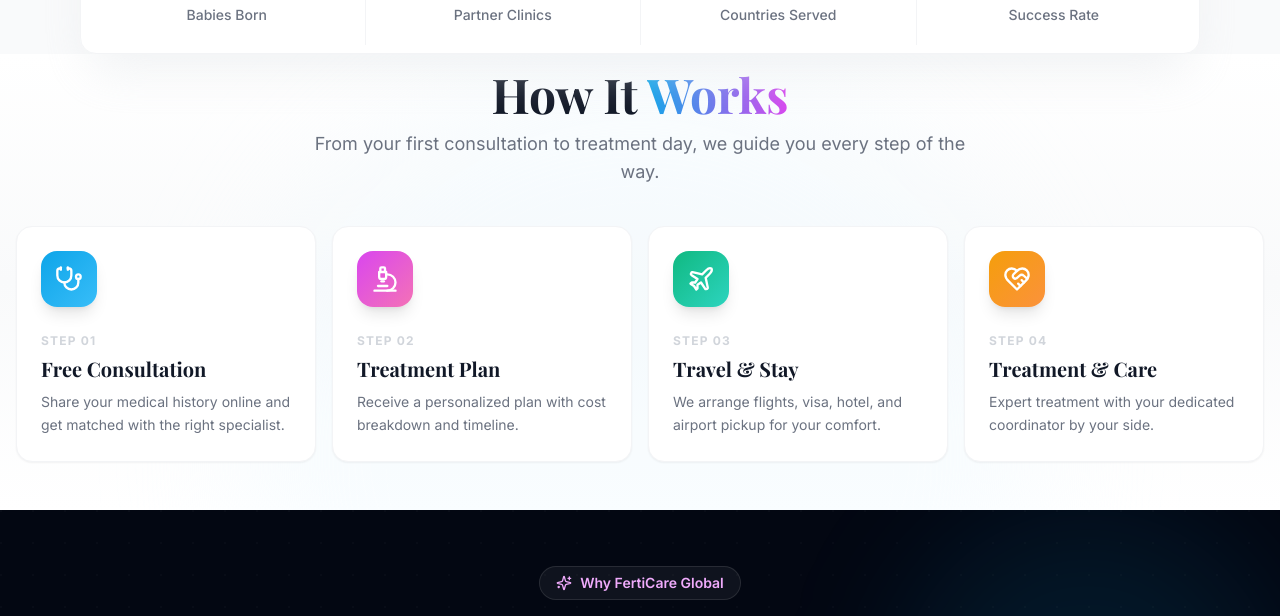
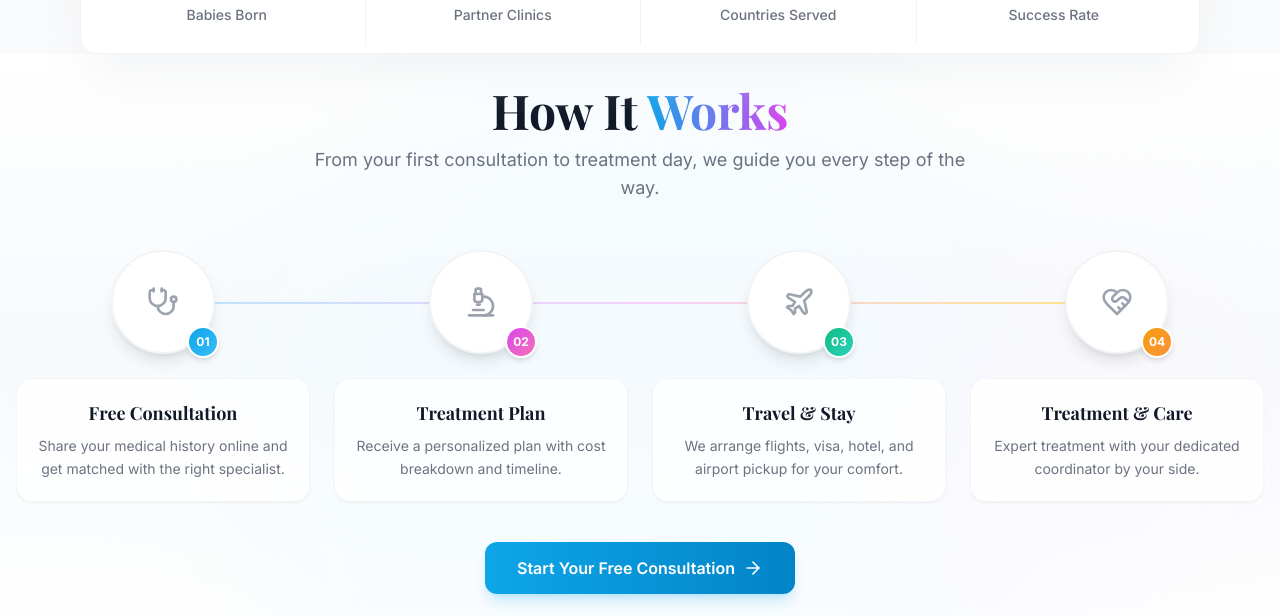
Before and after one commit to ashishsrivastava14/IVF_Medical_Tourism, a React (Vite) app: page / in a window 1280 px wide. Shown: the part 808-1424 px from the top of the page. Built offline with nearby package versions, Linux system fonts and the light colour scheme.

Commit message:
Update hero slide overlays and enhance section styling for improved visual appeal

```diff
--- a/src/pages/public/HomePage.jsx
+++ b/src/pages/public/HomePage.jsx
@@ -19,7 +19,7 @@ const heroSlides = [
     highlight: 'Parenthood',
     titleEnd: 'Starts Here',
     subtitle: 'Access world-class IVF treatments at a fraction of the cost. We connect you with top fertility specialists across 6 countries.',
-    overlay: 'from-primary-900/60 via-primary-900/40 to-primary-900/20',
+    overlay: 'from-primary-900/40 via-primary-900/20 to-primary-900/10',
   },
   {
     image: 'https://images.unsplash.com/photo-1551190822-a9333d879b1f?auto=format&fit=crop&w=1920&q=80',
@@ -27,7 +27,7 @@ const heroSlides = [
     highlight: 'Fertility',
     titleEnd: 'Specialists',
     subtitle: '42 vetted doctors across 12 JCI-accredited clinics with proven success rates and personalized treatment plans.',
-    overlay: 'from-primary-900/60 via-primary-800/35 to-accent-900/20',
+    overlay: 'from-primary-900/40 via-primary-900/20 to-primary-900/10',
   },
   {
     image: 'https://images.unsplash.com/photo-1631815588090-d4bfec5b1ccb?auto=format&fit=crop&w=1920&q=80',
@@ -35,7 +35,7 @@ const heroSlides = [
     highlight: 'IVF Technology',
     titleEnd: 'Global Access',
     subtitle: 'From PGT genetic testing to ICSI and egg freezing — cutting-edge reproductive science at affordable prices worldwide.',
-    overlay: 'from-accent-900/55 via-primary-900/35 to-primary-900/20',
+    overlay: 'from-primary-900/40 via-primary-900/20 to-primary-900/10',
   },
   {
     image: 'https://images.unsplash.com/photo-1516627145497-ae6968895b74?auto=format&fit=crop&w=1920&q=80',
@@ -43,7 +43,7 @@ const heroSlides = [
     highlight: 'Care Package',
     titleEnd: 'For Your Trip',
     subtitle: 'Travel arrangements, visa support, boutique hotels, and a dedicated coordinator — we handle everything so you can focus on your family.',
-    overlay: 'from-primary-900/60 via-primary-900/40 to-accent-900/15',
+    overlay: 'from-primary-900/40 via-primary-900/20 to-primary-900/10',
   },
 ];
 
@@ -224,14 +224,16 @@ export default function HomePage() {
 
 
       {/* ═══════════════════════════════════════════════════════════
-          HOW IT WORKS — Process Timeline
+          HOW IT WORKS — Interactive Process Timeline
        ═══════════════════════════════════════════════════════════ */}
-      <section className="pt-4 pb-12 bg-gradient-to-b from-white via-gray-50/50 to-white relative overflow-hidden">
+      <section className="pt-8 pb-14 bg-gradient-to-b from-white via-primary-50/30 to-white relative overflow-hidden">
         {/* Background accents */}
         <div className="absolute top-0 left-1/2 -translate-x-1/2 w-[800px] h-[800px] bg-primary-50/40 rounded-full blur-3xl pointer-events-none" />
+        <div className="absolute bottom-0 right-0 w-[400px] h-[400px] bg-accent-50/30 rounded-full blur-3xl pointer-events-none" />
 
         <div className="max-w-7xl mx-auto px-4 relative">
-          <div className="text-center mb-10">
+          {/* Header */}
+          <div className="text-center mb-12">
 
             <h2 className="text-3xl md:text-4xl lg:text-5xl font-display font-bold text-gray-900">
               How It <span className="bg-gradient-to-r from-primary-500 to-accent-500 bg-clip-text text-transparent">Works</span>
@@ -241,32 +243,80 @@ export default function HomePage() {
             </p>
           </div>
 
-          <div className="grid md:grid-cols-2 lg:grid-cols-4 gap-6 lg:gap-4">
-            {processSteps.map((item, i) => (
-              <div key={i} className="group relative">
-                {/* Connector line */}
-                {i < processSteps.length - 1 && (
-                  <div className="hidden lg:block absolute top-12 left-[60%] right-0 h-[2px]">
-                    <div className="w-full h-full bg-gradient-to-r from-gray-200 to-gray-100" />
-                    <div className="absolute right-0 top-1/2 -translate-y-1/2 w-2 h-2 rounded-full bg-gray-200" />
+          {/* Desktop: Horizontal timeline with connecting line */}
+          <div className="hidden lg:block relative">
+            {/* Central connecting line */}
+            <div className="absolute top-[52px] left-[12%] right-[12%] h-[2px]">
+              <div className="w-full h-full bg-gradient-to-r from-primary-200 via-accent-200 to-amber-200 rounded-full" />
+            </div>
+
+            <div className="grid grid-cols-4 gap-6">
+              {processSteps.map((item, i) => (
+                <div key={i} className="group relative flex flex-col items-center text-center">
+                  {/* Step number ring + icon */}
+                  <div className="relative mb-6">
+                    {/* Animated ring */}
+                    <div className={`absolute -inset-3 rounded-full bg-gradient-to-br ${item.color} opacity-0 group-hover:opacity-20 blur-xl transition-all duration-700`} />
+                    <div className={`relative w-[104px] h-[104px] rounded-full bg-white border-2 border-gray-100 shadow-lg group-hover:shadow-2xl group-hover:border-transparent transition-all duration-500 flex items-center justify-center`}>
+                      {/* Gradient border on hover */}
+                      <div className={`absolute inset-0 rounded-full bg-gradient-to-br ${item.color} opacity-0 group-hover:opacity-100 transition-opacity duration-500`} />
+                      <div className="absolute inset-[2px] rounded-full bg-white group-hover:bg-gray-50/80 transition-colors duration-500" />
+                      <div className="relative flex flex-col items-center">
+                        <item.icon className={`w-8 h-8 text-gray-400 group-hover:text-transparent transition-colors duration-500`} style={{ WebkitBackgroundClip: 'text' }} />
+                        <div className={`w-8 h-8 absolute bg-gradient-to-br ${item.color} opacity-0 group-hover:opacity-100 transition-opacity duration-500 [mask-image:var(--icon-mask)]`}>
+                          <item.icon className="w-8 h-8 text-white" />
+                        </div>
+                      </div>
+                    </div>
+                    {/* Step badge */}
+                    <div className={`absolute -bottom-1 -right-1 w-8 h-8 rounded-full bg-gradient-to-br ${item.color} flex items-center justify-center shadow-md border-2 border-white`}>
+                      <span className="text-xs font-bold text-white">{item.step}</span>
+                    </div>
                   </div>
-                )}
-                <div className="bg-white rounded-2xl p-6 border border-gray-100 shadow-sm hover:shadow-xl hover:-translate-y-2 transition-all duration-500 relative overflow-hidden">
-                  {/* Glow on hover */}
-                  <div className={`absolute inset-0 opacity-0 group-hover:opacity-100 transition-opacity duration-500 bg-gradient-to-br ${item.color} blur-3xl scale-150`} style={{ opacity: 0 }} />
-                  <div className="absolute inset-0 opacity-0 group-hover:opacity-[0.04] transition-opacity duration-500 bg-gradient-to-br from-current to-transparent" />
 
-                  <div className="relative">
-                    <div className={`w-14 h-14 rounded-2xl bg-gradient-to-br ${item.color} flex items-center justify-center mb-5 shadow-lg group-hover:scale-110 transition-transform duration-500`}>
+                  {/* Content card */}
+                  <div className="bg-white/80 backdrop-blur-sm rounded-2xl p-5 border border-gray-100/80 shadow-sm group-hover:shadow-xl group-hover:bg-white group-hover:-translate-y-1 transition-all duration-500 w-full">
+                    <h3 className="text-lg font-bold text-gray-900 mb-2">{item.title}</h3>
+                    <p className="text-gray-500 text-sm leading-relaxed">{item.desc}</p>
+                  </div>
+                </div>
+              ))}
+            </div>
+          </div>
+
+          {/* Mobile/Tablet: Vertical timeline */}
+          <div className="lg:hidden relative">
+            <div className="absolute left-8 top-0 bottom-0 w-[2px] bg-gradient-to-b from-primary-200 via-accent-200 to-amber-200 rounded-full" />
+
+            <div className="space-y-6">
+              {processSteps.map((item, i) => (
+                <div key={i} className="group relative flex gap-5 items-start">
+                  {/* Timeline node */}
+                  <div className="relative flex-shrink-0">
+                    <div className={`w-16 h-16 rounded-2xl bg-gradient-to-br ${item.color} flex items-center justify-center shadow-lg group-hover:scale-110 group-hover:shadow-xl transition-all duration-500`}>
                       <item.icon className="w-7 h-7 text-white" />
                     </div>
-                    <span className="text-xs font-bold text-gray-300 tracking-widest uppercase">Step {item.step}</span>
-                    <h3 className="text-xl font-bold text-gray-900 mt-1">{item.title}</h3>
-                    <p className="mt-2 text-gray-500 text-sm leading-relaxed">{item.desc}</p>
+                    <div className={`absolute -bottom-1 -right-1 w-6 h-6 rounded-full bg-white border-2 border-gray-100 flex items-center justify-center shadow-sm`}>
+                      <span className="text-[10px] font-bold text-gray-500">{item.step}</span>
+                    </div>
+                  </div>
+
+                  {/* Card */}
+                  <div className="flex-1 bg-white rounded-2xl p-5 border border-gray-100 shadow-sm group-hover:shadow-lg group-hover:border-gray-200 transition-all duration-500">
+                    <h3 className="text-lg font-bold text-gray-900 mb-1">{item.title}</h3>
+                    <p className="text-gray-500 text-sm leading-relaxed">{item.desc}</p>
                   </div>
                 </div>
-              </div>
-            ))}
+              ))}
+            </div>
+          </div>
+
+          {/* CTA */}
+          <div className="mt-10 text-center">
+            <Link to="/contact" className="group inline-flex items-center gap-2 bg-gradient-to-r from-primary-500 to-primary-600 text-white px-8 py-3.5 rounded-xl font-semibold shadow-lg shadow-primary-500/20 hover:shadow-primary-500/40 hover:-translate-y-0.5 transition-all duration-300">
+              Start Your Free Consultation
+              <ArrowRight className="w-5 h-5 group-hover:translate-x-1 transition-transform" />
+            </Link>
           </div>
         </div>
       </section>
```
